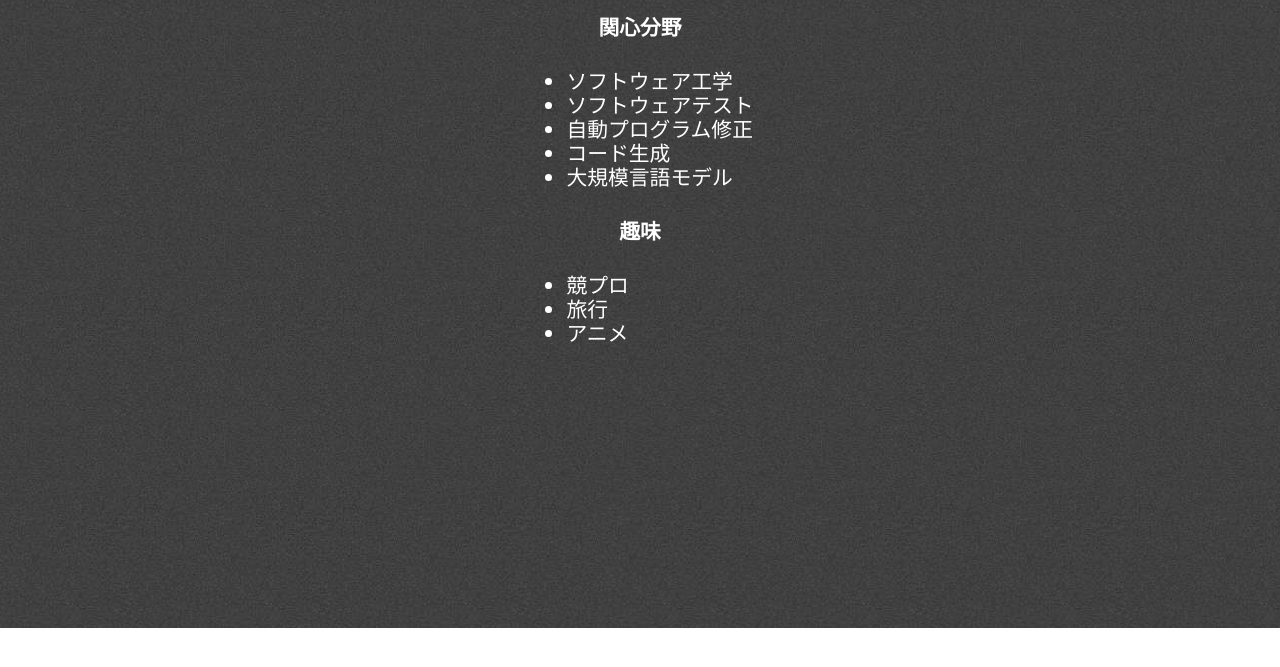
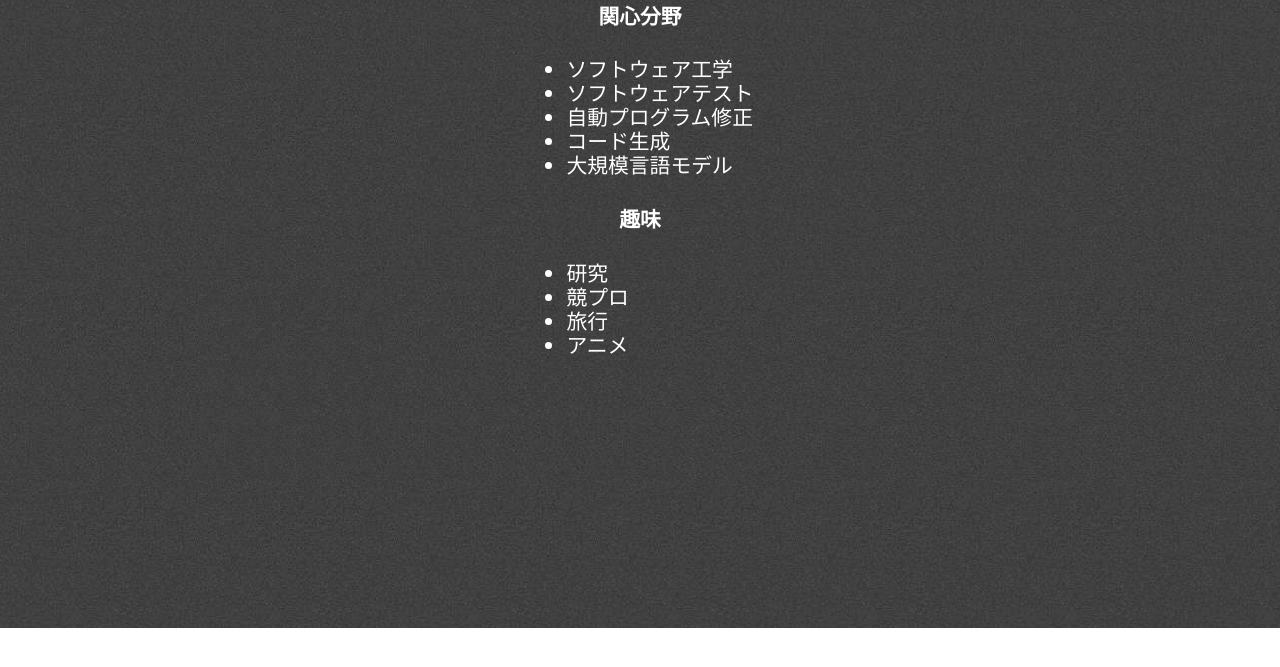
Before and after one commit to tomo1405/homepage, a Jekyll site: the page docs/index.html, which Jekyll copies as it is, in a window 1280 px wide and 900 px high, scrolled down 2272 px. Shown: the top 667 px of the window. Built offline with Jekyll 4.4.1, drawn with Linux system fonts in a browser that asks for light colours; nearby versions of some CDN libraries.

Commit message:
update interest

```diff
--- a/_includes/interest.html
+++ b/_includes/interest.html
@@ -12,6 +12,7 @@
             </ul>
             <h3 class="center-align skills-subsection">趣味</h3>
             <ul class="paragraph-text">
+                <li>研究</li>
                 <li>競プロ</li>
                 <li>旅行</li>
                 <li>アニメ</li>
--- a/docs/index.html
+++ b/docs/index.html
@@ -81,6 +81,7 @@
             </ul>
             <h3 class="center-align skills-subsection">趣味</h3>
             <ul class="paragraph-text">
+                <li>研究</li>
                 <li>競プロ</li>
                 <li>旅行</li>
                 <li>アニメ</li>
```
